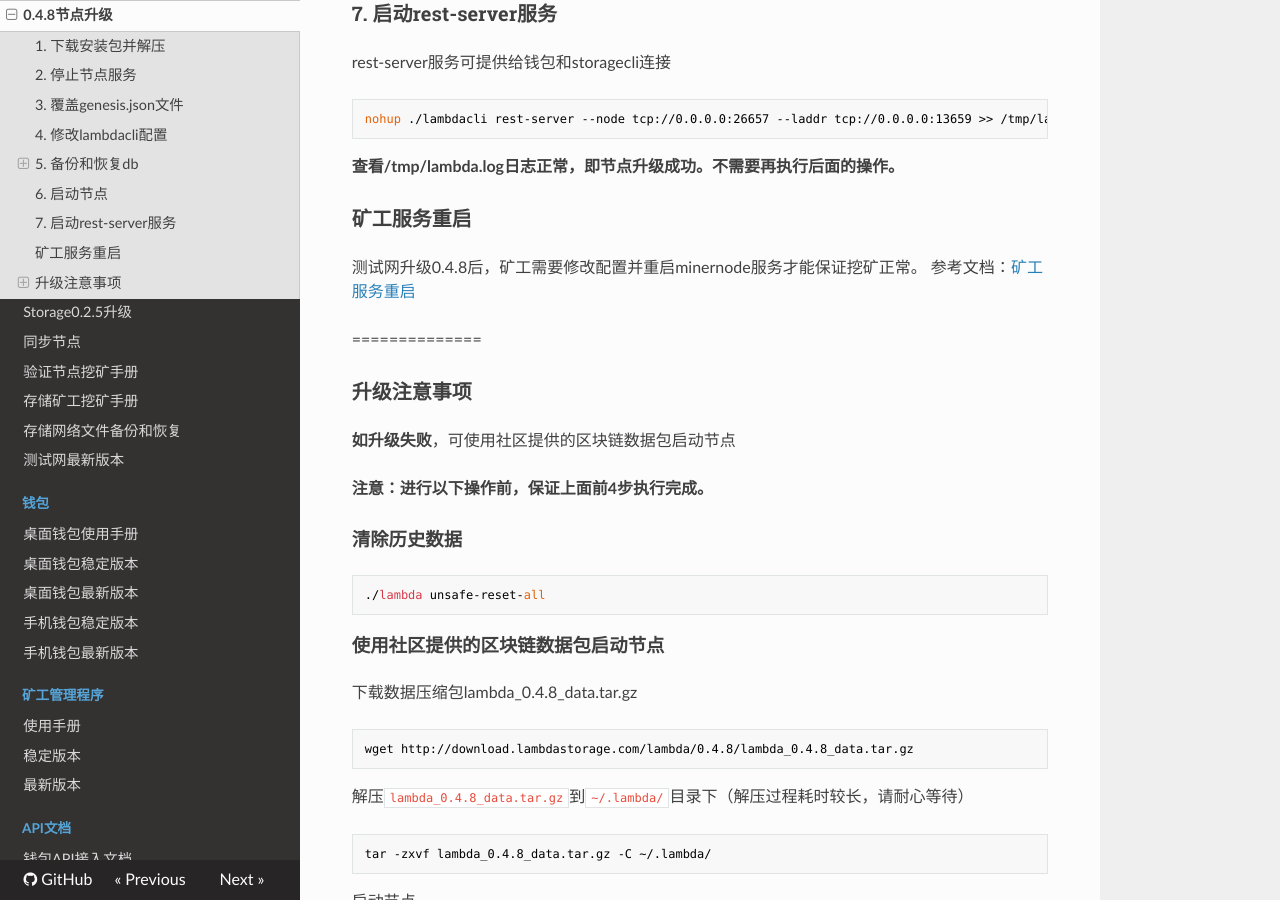
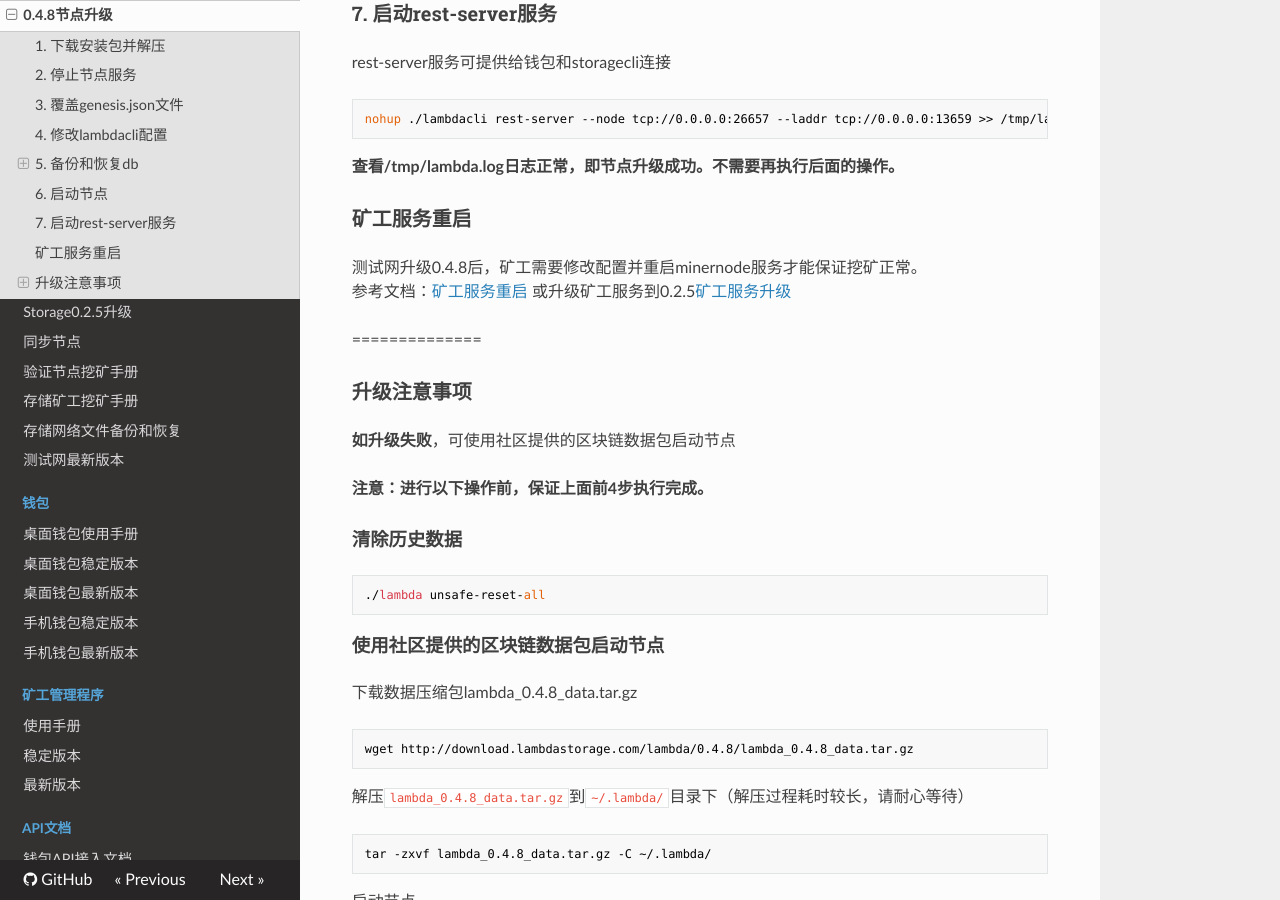
Before and after one commit to fireagainsmile/launch, an MkDocs documentation site: the page built from docs/Testnet-Validator-Upgrade-Guide.md, in a window 1280 px wide and 900 px high, scrolled down 1846 px. Built offline with MkDocs 1.6.1, drawn with Linux system fonts in a browser that asks for light colours; nearby versions of some CDN libraries.

```diff
--- a/docs/Testnet-Validator-Upgrade-Guide.md
+++ b/docs/Testnet-Validator-Upgrade-Guide.md
@@ -81,7 +81,7 @@ nohup ./lambdacli rest-server --node tcp://0.0.0.0:26657 --laddr tcp://0.0.0.0:1
 
 ### 矿工服务重启
 测试网升级0.4.8后，矿工需要修改配置并重启minernode服务才能保证挖矿正常。
-参考文档：[矿工服务重启](Lambda-Miner-Restart.md)
+参考文档：[矿工服务重启](Lambda-Miner-Restart.md) 或升级矿工服务到0.2.5[矿工服务升级](Lambda-Store-Upgrade.md)
 
 ==============
 
```
Also changed, not shown: docs/Testnet-Storage-Upgrade023.md (renamed from docs/Testnet-Storage-Upgrade.md).
